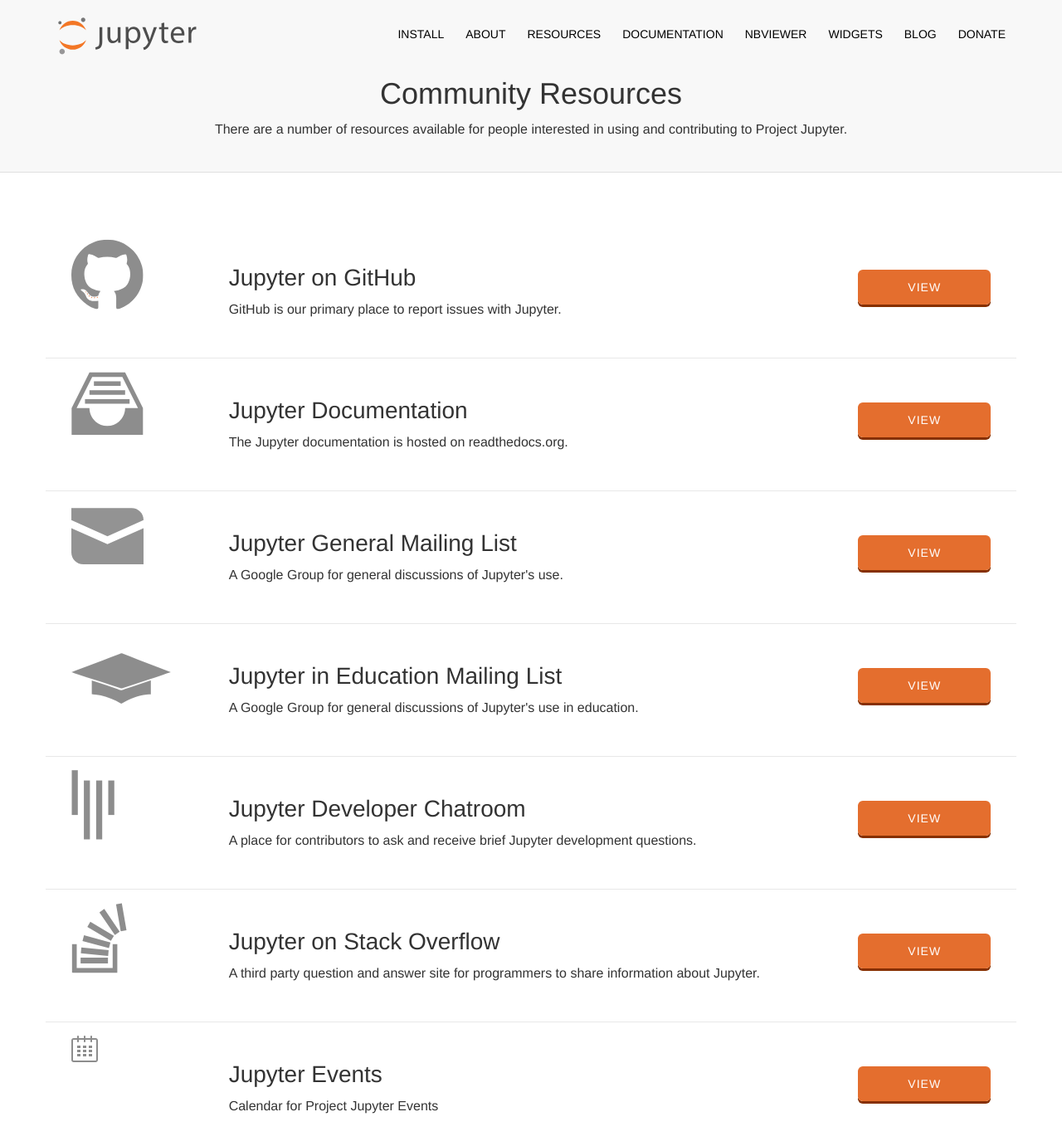
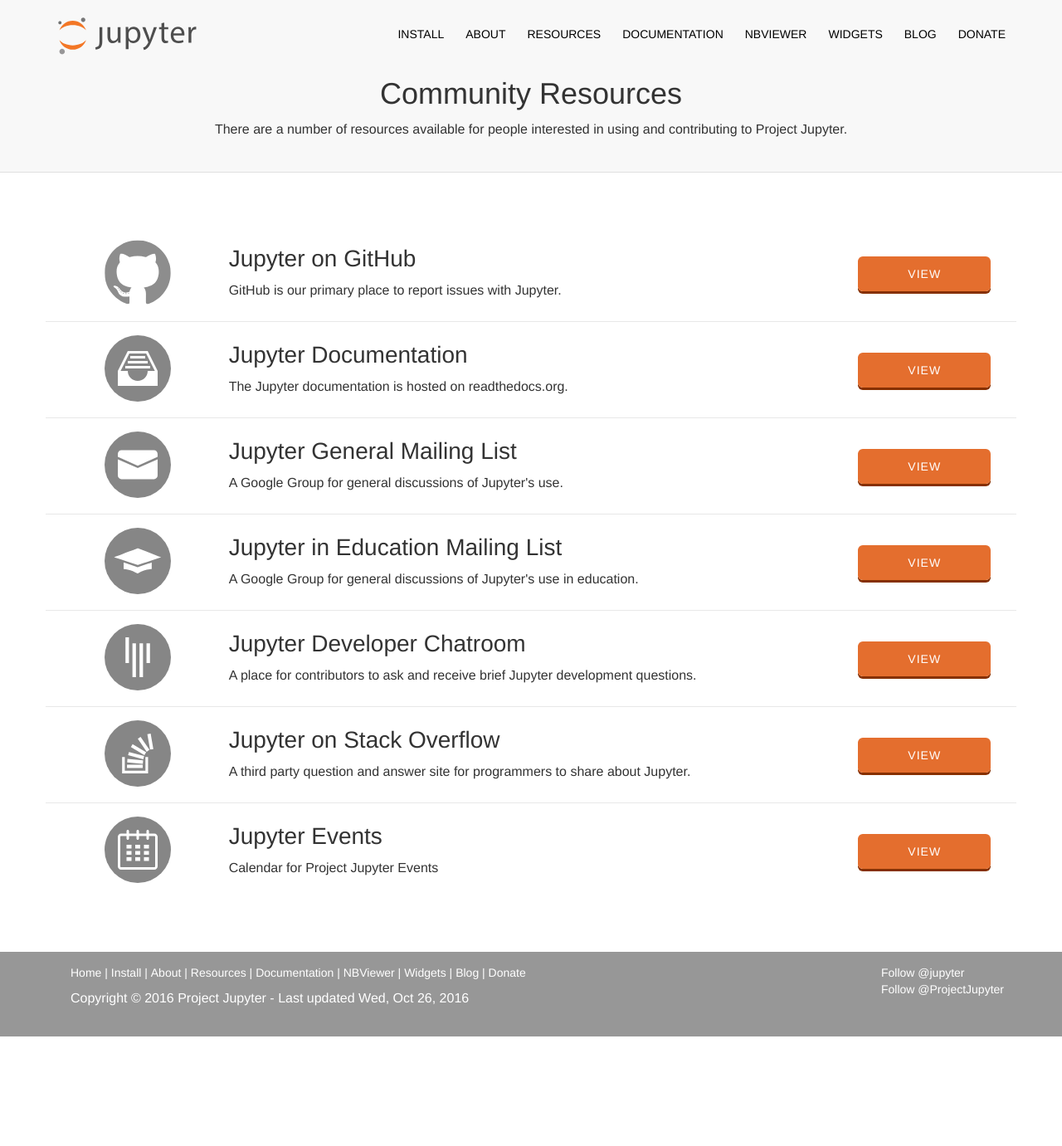
Before and after one commit to jupyter/jupyter.github.io, a Jekyll site: the page built from community.html, in a window 1280 px wide and 1400 px high. Shown: the top 1381 px of the window at 83% size. Built offline with Jekyll 4.4.1, drawn with Linux system fonts in a browser that asks for light colours; comment, search, counter and statistics services are not loaded.

Commit message:
Fixed resource section and defined new classes. Got rid of unused classes on the resources page. Refined logos on resources page to be consistent

```diff
--- a/community.html
+++ b/community.html
@@ -17,94 +17,108 @@
     </div>
 </section>
 <section>
-    <div class="section-white top-section-border community">
+    <div class="section-white top-section-border">
         <div class="container">
             <div class="row">
-                <div class="col-sm-6 col-md-12 community-section">
+                <div class="col-sm-6 col-md-12 resource-section">
+                    <div class="resource-content">
                         <div class="col-md-2">
-                        <img src="assets/github.svg" class="com-image" alt="github icon">
+                            <img src="assets/github.svg" class="resource-logo" alt="github icon">
                         </div>
-                    <div class="col-md-8 community-text">
-                        <h3>Jupyter on GitHub</h3>
-                        <p>GitHub is our primary place to report issues with Jupyter.</p>
+                        <div class="col-md-8 resource-text">
+                            <h3 class="resource-name">Jupyter on GitHub</h3>
+                            <p class="resource-desc">GitHub is our primary place to report issues with Jupyter.</p>
                         </div>
-                    <div class="col-md-2 community-button">
+                        <div class="col-md-2 resource-button">
                             <a href="https://github.com/jupyter/help">VIEW</a>
                         </div>
                     </div>
-                <div class="col-sm-6 col-md-12 community-section">
+                </div>
+                <div class="col-sm-6 col-md-12 resource-section">
+                    <div class="resource-content">
                         <div class="col-md-2">
-                        <img src="assets/documentation.svg" class="com-image" alt="documentation icon">
+                            <img src="assets/documentation.svg" class="resource-logo" alt="documentation icon">
                         </div>
-                    <div class="col-md-8 community-text">
-                        <h3>Jupyter Documentation</h3>
-                        <p>The Jupyter documentation is hosted on readthedocs.org.</p>
+                        <div class="col-md-8 resource-text">
+                            <h3 class="resource-name">Jupyter Documentation</h3>
+                            <p class="resource-desc">The Jupyter documentation is hosted on readthedocs.org.</p>
                         </div>
-                    <div class="col-md-2 community-button">
+                        <div class="col-md-2 resource-button">
                             <a href="https://jupyter.readthedocs.io/en/latest/index.html">VIEW</a>
                         </div>
                     </div>
-                <div class="col-sm-6 col-md-12 community-section">
+                </div>
+                <div class="col-sm-6 col-md-12 resource-section">
+                    <div class="resource-content">
                         <div class="col-md-2">
-                        <img src="assets/mail-list.svg" class="com-image" alt="mailing list icon">
+                            <img src="assets/mail-list.svg" class="resource-logo" alt="mailing list icon">
                         </div>
-                    <div class="col-md-8 community-text">
-                        <h3>Jupyter General Mailing List</h3>
-                        <p>A Google Group for general discussions of Jupyter's use.</p>
+                        <div class="col-md-8 resource-text">
+                            <h3 class="resource-name">Jupyter General Mailing List</h3>
+                            <p class="resource-desc">A Google Group for general discussions of Jupyter's use.</p>
                         </div>
-                    <div class="col-md-2 community-button">
+                        <div class="col-md-2 resource-button">
                             <a href="https://groups.google.com/forum/#!forum/jupyter">VIEW</a>
                         </div>
                     </div>
-                <div class="col-sm-6 col-md-12 community-section">
+                </div>
+                <div class="col-sm-6 col-md-12 resource-section">
+                    <div class="resource-content">
                         <div class="col-md-2">
-                        <img src="assets/mail-education.svg" class="com-image" alt="education mailing list icon">
+                            <img src="assets/mail-education.svg" class="resource-logo" alt="education mailing list icon">
                         </div>
-                    <div class="col-md-8 community-text">
-                        <h3>Jupyter in Education Mailing List</h3>
-                        <p>A Google Group for general discussions of Jupyter's use in education.</p>
+                        <div class="col-md-8 resource-text">
+                            <h3 class="resource-name">Jupyter in Education Mailing List</h3>
+                            <p class="resource-desc">A Google Group for general discussions of Jupyter's use in education.</p>
                         </div>
-                    <div class="col-md-2 community-button">
+                        <div class="col-md-2 resource-button">
                             <a href="https://groups.google.com/forum/#!forum/jupyter-education">VIEW</a>
                         </div>
                     </div>
-                <div class="col-sm-6 col-md-12 community-section">
+                </div>
+                <div class="col-sm-6 col-md-12 resource-section">
+                    <div class="resource-content">
                         <div class="col-md-2">
-                        <img src="assets/gitter.svg" class="com-image" alt="gitter icon">
+                            <img src="assets/gitter.svg" class="resource-logo" alt="gitter icon">
                         </div>
-                    <div class="col-md-8 community-text">
-                        <h3>Jupyter Developer Chatroom</h3>
-                        <p>A place for contributors to ask and receive brief Jupyter development questions.</p>
+                        <div class="col-md-8 resource-text">
+                            <h3 class="resource-name">Jupyter Developer Chatroom</h3>
+                            <p class="resource-desc">A place for contributors to ask and receive brief Jupyter development questions.</p>
                         </div>
-                    <div class="col-md-2 community-button">
+                        <div class="col-md-2 resource-button">
                             <a href="https://gitter.im/jupyter/jupyter">VIEW</a>
                         </div>
                     </div>
-                <div class="col-sm-6 col-md-12 community-section">
+                </div>
+                <div class="col-sm-6 col-md-12 resource-section">
+                    <div class="resource-content">
                         <div class="col-md-2">
-                        <img src="assets/stack-overflow.svg" class="com-image" alt="stack overflow icon">
+                            <img src="assets/stack-overflow.svg" class="resource-logo" alt="stack overflow icon">
                         </div>
-                    <div class="col-md-8 community-text">
-                        <h3>Jupyter on Stack Overflow</h3>
-                        <p>A third party question and answer site for programmers to share information about Jupyter.</p>
+                        <div class="col-md-8 resource-text">
+                            <h3 class="resource-name">Jupyter on Stack Overflow</h3>
+                            <p class="resource-desc">A third party question and answer site for programmers to share about Jupyter.</p>
                         </div>
-                    <div class="col-md-2 community-button">
+                        <div class="col-md-2 resource-button">
                             <a href="http://stackoverflow.com/questions/tagged/jupyter">VIEW</a>
                         </div>
                     </div>
-                <div class="col-sm-6 col-md-12 community-section">
+                </div>
+                <div class="col-sm-12 col-md-12 resource-section">
+                    <div class="resource-content">
                         <div class="col-md-2">
-                        <img src="assets/calendar-icon.svg" class="com-image" alt="calendar icon">
+                            <img src="assets/calendar-icon.svg" class="resource-logo" alt="calendar icon">
                         </div>
-                    <div class="col-md-8 community-text">
-                        <h3>Jupyter Events</h3>
-                        <p>Calendar for Project Jupyter Events</p>
+                        <div class="col-md-8 resource-text">
+                            <h3 class="resource-name">Jupyter Events</h3>
+                            <p class="resource-desc">Calendar for Project Jupyter Events</p>
                         </div>
-                    <div class="col-md-2 community-button">
+                        <div class="col-md-2 resource-button">
                             <a href="https://calendar.google.com/calendar/embed?src=p51j0ac1iccmj44tae12hq4dk0%40group.calendar.google.com">VIEW</a>
                         </div>
                     </div>
                 </div>
             </div>
         </div>
+    </div>
 </section>
--- a/css/logo-nav.css
+++ b/css/logo-nav.css
@@ -429,16 +429,16 @@
     background-color: white;
 }
 
-.governance .clicky{
+.governance .clickable{
     display: inline-block;
     text-decoration: none;
-    font-size: 21px;
+    font-size: 20px;
     margin-left: 20px;
     margin-bottom: 10px;
     cursor: default;
 }
 
-.clicky:hover {
+.clickable:hover {
     color: #E46E2E
 }
 
@@ -452,11 +452,7 @@
     transition: all 1s;
     min-height: 100px;
 }
-.content-gov {
-    padding-left: 20px;
-    padding-right: 35px;
-    color: #818181;
-}
+
 .menuClicked {
     color: #E46E2E;
 }
@@ -500,22 +496,30 @@
     height: 20%;
 }
 
-/*Community Page */
+/*Community Resources Page */
 
-.community-section {
+.resource-section {
     padding: 16px;
     border-bottom: 1px solid #E8E8E8;
-    height: 160px;
+    vertical-align: middle;
 }
-.community-text {
-    padding-top: 9px;
+.resource-text {
     text-align: left;
     vertical-align: middle;
 }
-.community-button {
-    margin-top: 48px;
+.resource-logo {
+    height: 80px;
+    display: block;
+    margin: 0 auto;
 }
-.community-button a {
+.resource-name {
+     margin-top: 6px;
+}
+.resource-button {
+    text-align: center;
+    margin-top: 32px;
+}
+.resource-button a {
     background-color: #E46E2E;
     padding: 13px 60px;
     border-radius: 5.82px;
@@ -525,17 +529,12 @@
     letter-spacing: 1px;
     -webkit-transition: .2s;
 }
-.community-button a:hover {
+.resource-button a:hover {
     background-color: #F27624;
 }
 
-.community-section:last-child {
+.resource-section:last-child {
     border-bottom: none;
-}
-.community {
-    margin: 0 auto;
-    display: block;
-    padding: 0px 0px;
 }
 
 /* new stuff */
@@ -635,6 +634,9 @@
     }
     .notebook-features {
         margin-top: 0px;
+    }
+    .resource-content {
+        padding-top: 48px;
     }
     p {
         font-size: 16px;
@@ -786,21 +788,6 @@
         padding:10px;
         min-height:0px;
     }
-
-    .content-gov {
-        margin: 0px;
-        padding: 10px;
-    }
-}
-@media (max-width: 395px) {
-    .content-gov {
-        margin-top: 90px;
-    }
-}
-@media (max-width: 365px) {
-    .content-gov {
-        margin-top: 130px;
-    }
 }
 @media (min-width: 510px) {
     .follow {
@@ -845,20 +832,20 @@
     .donate-box {
         margin-top: 10%;
     }
-    .community-section {
+    .resource-section {
         padding: 0px;
         padding-top: 10px;
         padding-bottom: 30px;
         height: 400px;
     }
-    .community-text {
+    .resource-text {
         padding-top: 0px;
         text-align: center;
     }
-    .community-section:nth-child(even) {
+    .resource-section:nth-child(even) {
         border-left: 1px solid #E8E8E8;
     }
-    .community-section img {
+    .resource-section img {
         padding-bottom: 0px;
         margin-top: 15px;
     }
```
Also changed, not shown: about.html (+8 -8 lines), install.html (+4 -4 lines), assets/calendar-icon.svg, assets/documentation.svg, assets/github.svg, assets/gitter.svg, assets/mail-education.svg, assets/mail-list.svg, assets/stack-overflow.svg. Lines whose indentation alone changed are shown as unchanged.
